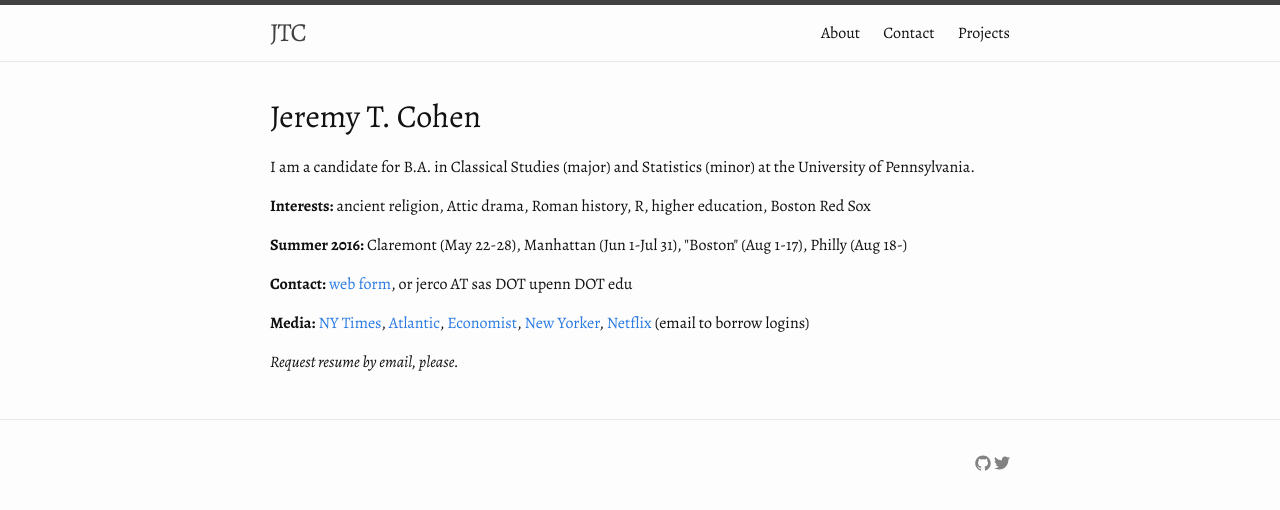
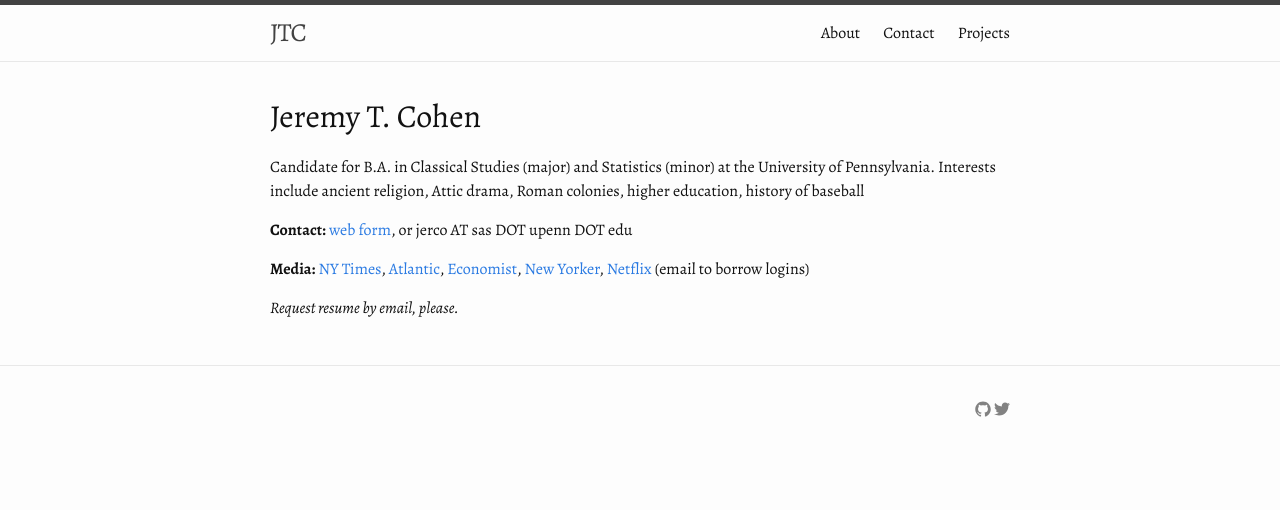
Before and after one commit to reubenmc/jtcohen6.github.io, a Jekyll site: the page built from index.html, in a window 1280 px wide. Shown: the top 510 px of the page. Built offline with Jekyll 4.4.1, drawn with Linux system fonts in a browser that asks for light colours.

Commit message:
further updates

```diff
--- a/index.html
+++ b/index.html
@@ -4,11 +4,7 @@ layout: default
 
 <h1>Jeremy T. Cohen</h1>
 
-<p>I am a candidate for B.A. in Classical Studies (major) and Statistics (minor) at the University of Pennsylvania.</p>
-
-<p><strong>Interests:</strong> ancient religion, Attic drama, Roman history, R, higher education, Boston Red Sox</p>
-
-<p><strong>Summer 2016:</strong> Claremont (May 22-28), Manhattan (Jun 1-Jul 31), "Boston" (Aug 1-17), Philly (Aug 18-)</p>
+<p>Candidate for B.A. in Classical Studies (major) and Statistics (minor) at the University of Pennsylvania. Interests include ancient religion, Attic drama, Roman colonies, higher education, history of baseball</p>
 
 <p><strong>Contact:</strong> <a href="/contact/">web form</a>, or jerco AT sas DOT upenn DOT edu</p>
 
```
Also changed, not shown: projects.md (+6 -3 lines).
